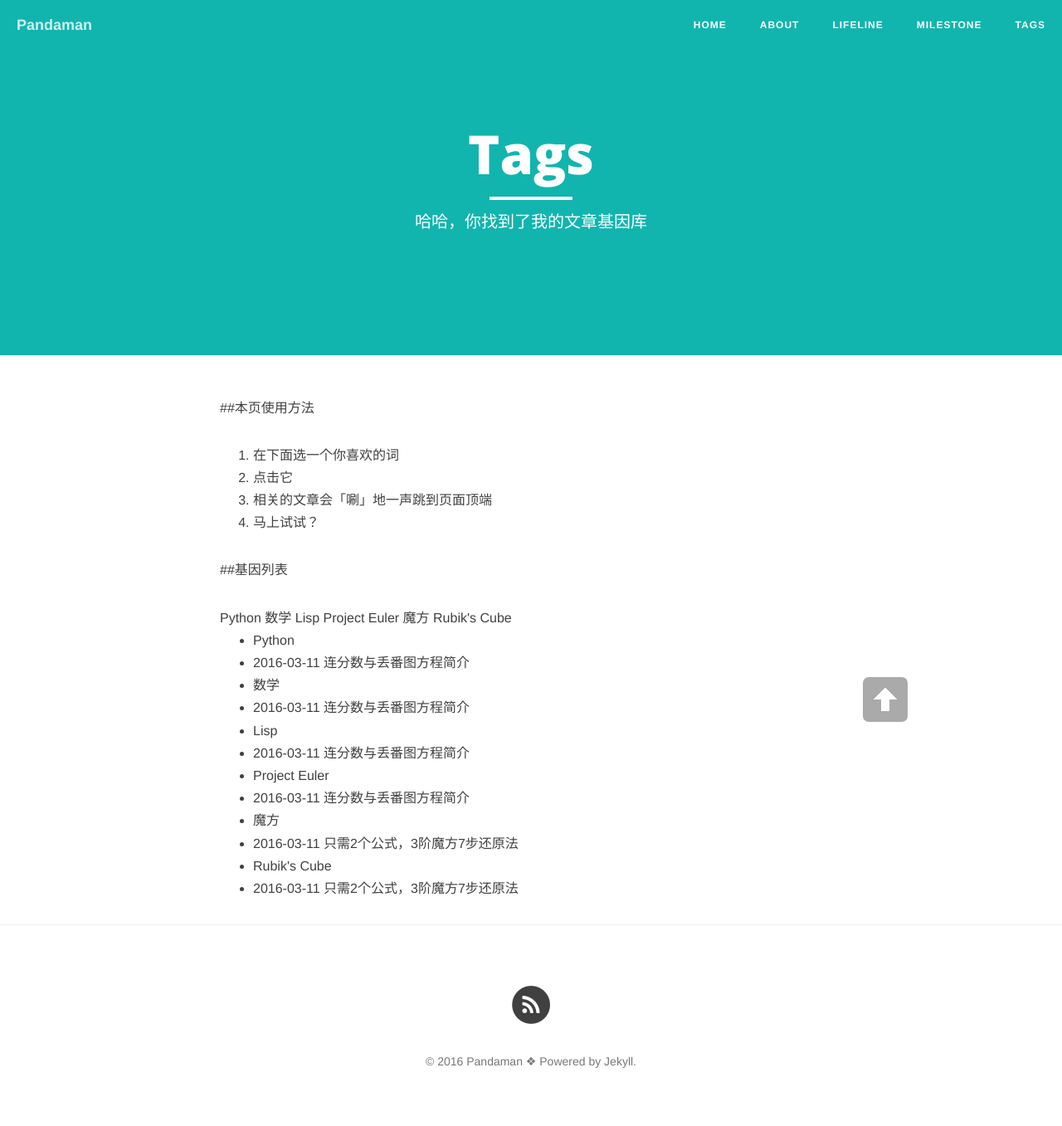
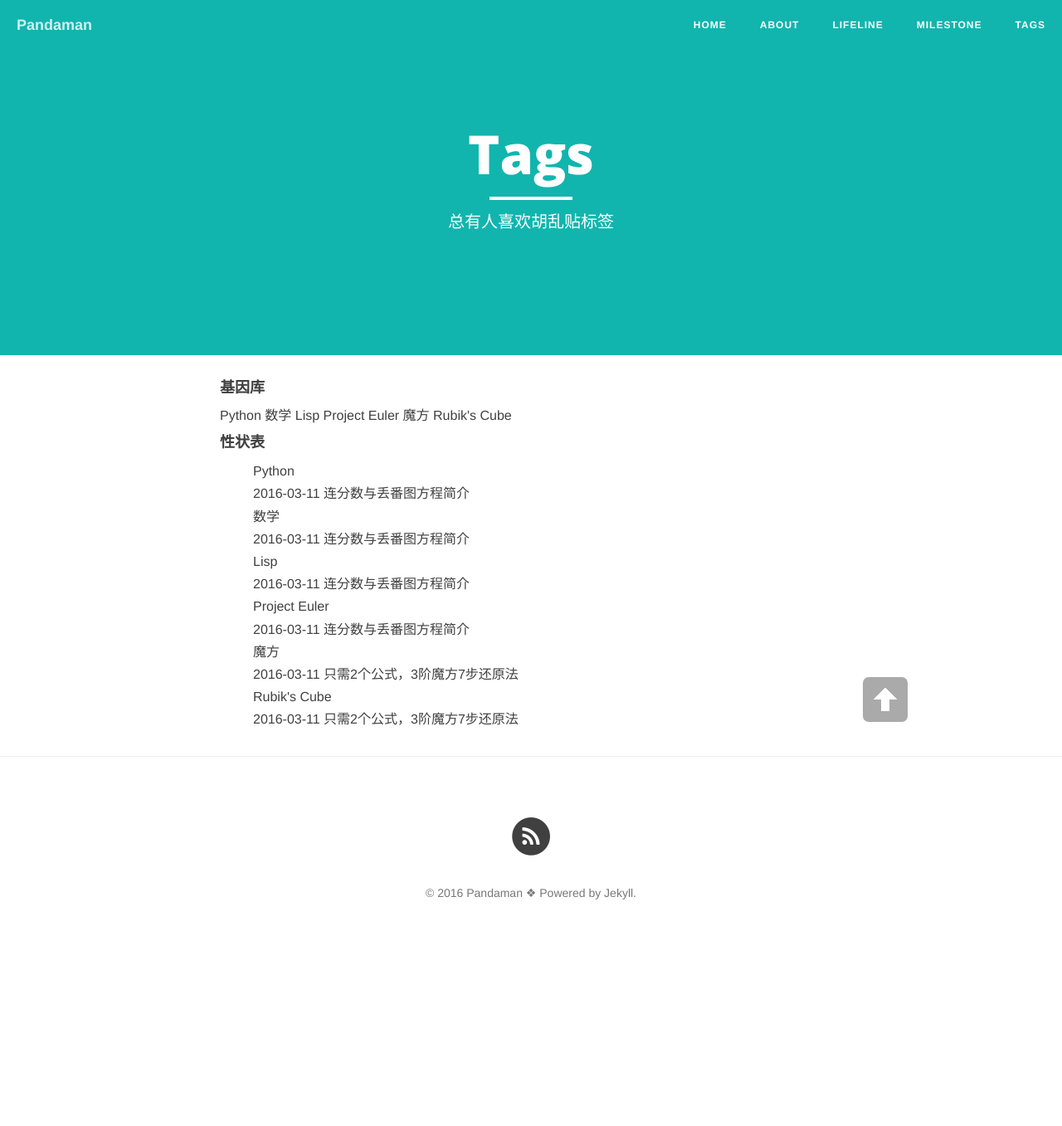
Before and after one commit to ceares/ceares.github.io, a Jekyll site: the page built from tags.md, in a window 1280 px wide. Shown: the whole page at 83% size. Built offline with Jekyll 4.4.1, drawn with Linux system fonts in a browser that asks for light colours; nearby versions of some CDN libraries; library files that are not in the unit come from our copies; after the commit the page ends 1154 px from its top, so only the background shows below that.

Commit message:
Update tags.md

```diff
--- a/tags.md
+++ b/tags.md
@@ -1,18 +1,13 @@
 ---
 layout: page
 title: "Tags"
-description: "哈哈，你找到了我的文章基因库"
+description: " 总有人喜欢胡乱贴标签"
 header-img: "img/semantic.jpg"
 ---
 
-##本页使用方法
 
-1. 在下面选一个你喜欢的词
-2. 点击它
-3. 相关的文章会「唰」地一声跳到页面顶端
-4. 马上试试？
 
-##基因列表
+#### 基因库
 
 
 <div id='tag_cloud'>
@@ -21,7 +16,9 @@ header-img: "img/semantic.jpg"
 {% endfor %}
 </div>
 
-<ul class="listing">
+#### 性状表
+
+<ul class="listing" style="list-style-type: none;">
 {% for tag in site.tags %}
   <li class="listing-seperator" id="{{ tag[0] }}">{{ tag[0] }}</li>
 {% for post in tag[1] %}
```
